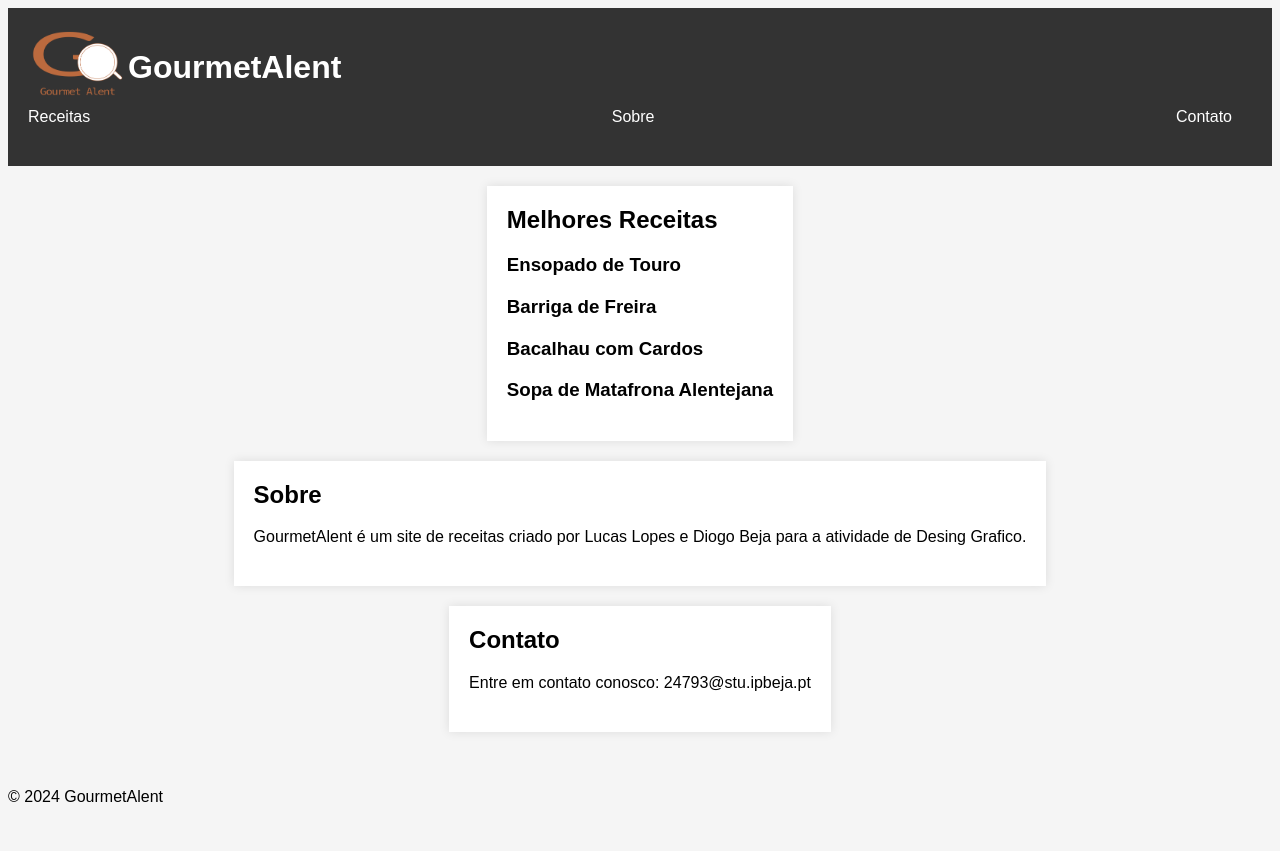
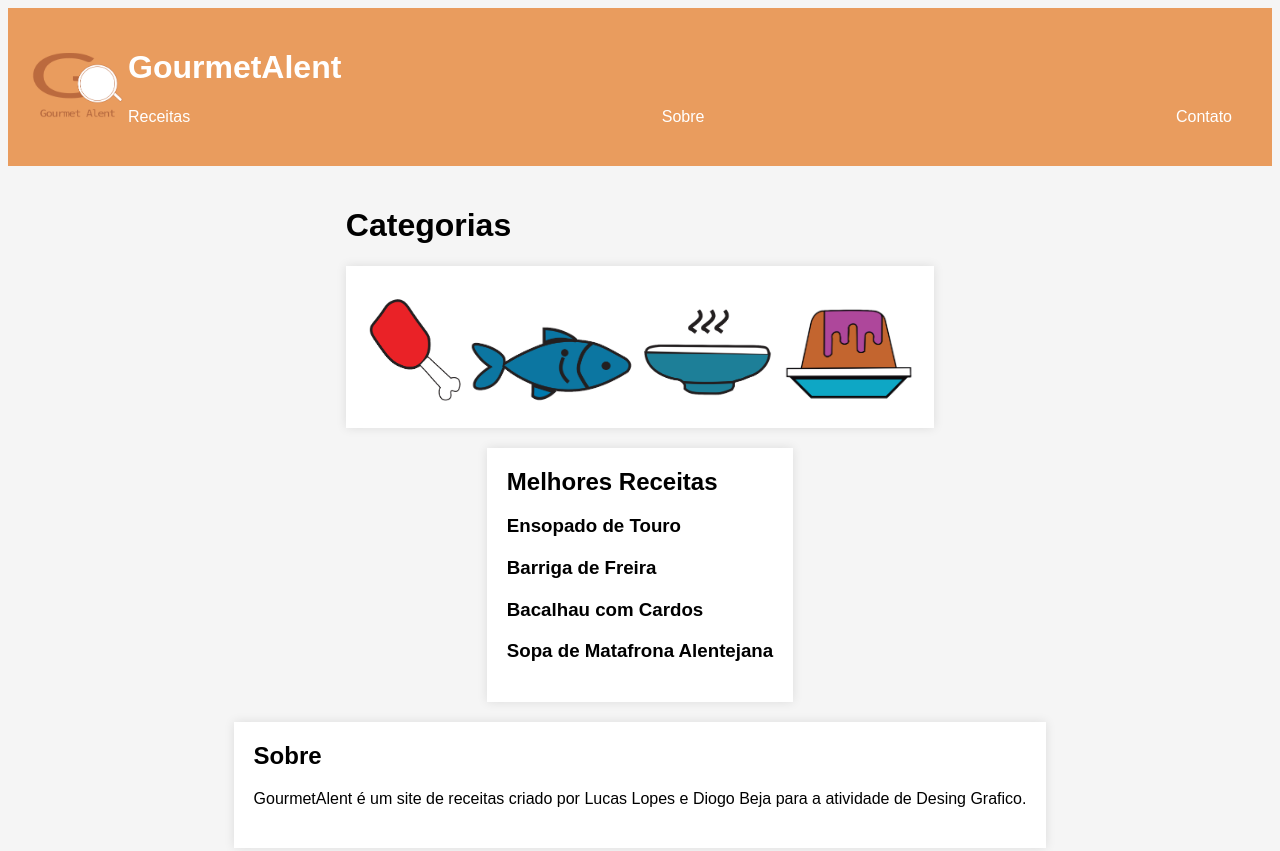
Before and after one commit to DBPT210/GourmetAlent_Website, a plain HTML site: page index.html in a window 1280 px wide. Shown: the top 851 px of the page. Before the commit the page ends 826 px from the top, so only its background shows below. Drawn offline with Linux system fonts and the light colour scheme.

Commit message:
Adicionado Secção de Categorias no index.
Adicionado Secção de Categorias no index.
Adicionado icones de cada categoria.
Mudança de cor do header do index para ser igual à cor do tema.
Organização de localização de imagens.

```diff
--- a/index.html
+++ b/index.html
@@ -6,13 +6,15 @@
 	<meta name="viewport" content="width=device-width, initial-scale=1.0">
 	<title>GourmetAlent</title>
 	<link rel="stylesheet" href="style.css">
-	<link rel="icon" href="assets/images/Logo.png">
+	<link rel="icon" href="assets/images/icons/Logo.png">
 </head>
 
 <body>
-	<header>
-		<img src="assets/images/Logo.png" alt="" width="100" id="logo">
-		<h1 style="text-align: left;">GourmetAlent</h1>
+	<header class="mainPage">
+		<a href="index.html">
+			<img src="assets/images/icons/Logo.png" alt="Icone GourmetAlent" width="100" id="logo">
+			<h1 style="text-align: left;">GourmetAlent</h1>
+		</a>
 
 		<nav>
 			<ul>
@@ -23,6 +25,18 @@
 		</nav>
 	</header>
 	<main>
+		<div>
+			<h1>Categorias</h1>
+			<div id="listaCategorias">
+				<section>
+					<a href="receitas/carne/carne.html"><img src="assets/images/icons/carne.png" alt="Carne" width="100"></a>
+					<a href="receitas/peixe/peixe.html"><img src="assets/images/icons/peixe.png" alt="Peixe" width="165"></a>
+					<a href="receitas/sopas-e-cozidos/sopas-e-cozidos.html"><img src="assets/images/icons/sopa.png" alt="Sopa e Cozidos" width="140"></a>
+					<a href="receitas/sobremesas/sobremesas.html"><img src="assets/images/icons/sobremesa.png" alt="Sobremesa" width="130"></a>
+				</section>
+			</div>
+
+		</div>
 		<section id="receitas">
 			<h2>Melhores Receitas</h2>
 			<ul>
--- a/style.css
+++ b/style.css
@@ -8,6 +8,10 @@ header {
   color: #fff;
   padding: 20px;
   text-align: center;
+}
+
+header.mainPage{
+  background-color: #e99c5e;
 }
 
 nav ul {
@@ -22,7 +26,7 @@ nav li {
   margin-right: 20px;
 }
 
-nav a {
+header a {
   color: #fff;
   text-decoration: none;
 }
```
Also changed, not shown: receitas/carne/carne.html (added, +13 -0 lines), receitas/peixe/peixe.html (added, +13 -0 lines), receitas/sobremesas/sobremesas.html (added, +13 -0 lines), receitas/sopas-e-cozidos/sopas-e-cozidos.html (added, +13 -0 lines), assets/images/icons/Logo.png (renamed from assets/images/Logo.png), assets/images/icons/carne.png (added), assets/images/icons/peixe.png (added), assets/images/icons/sobremesa.png (added), assets/images/icons/sopa.png (added).
